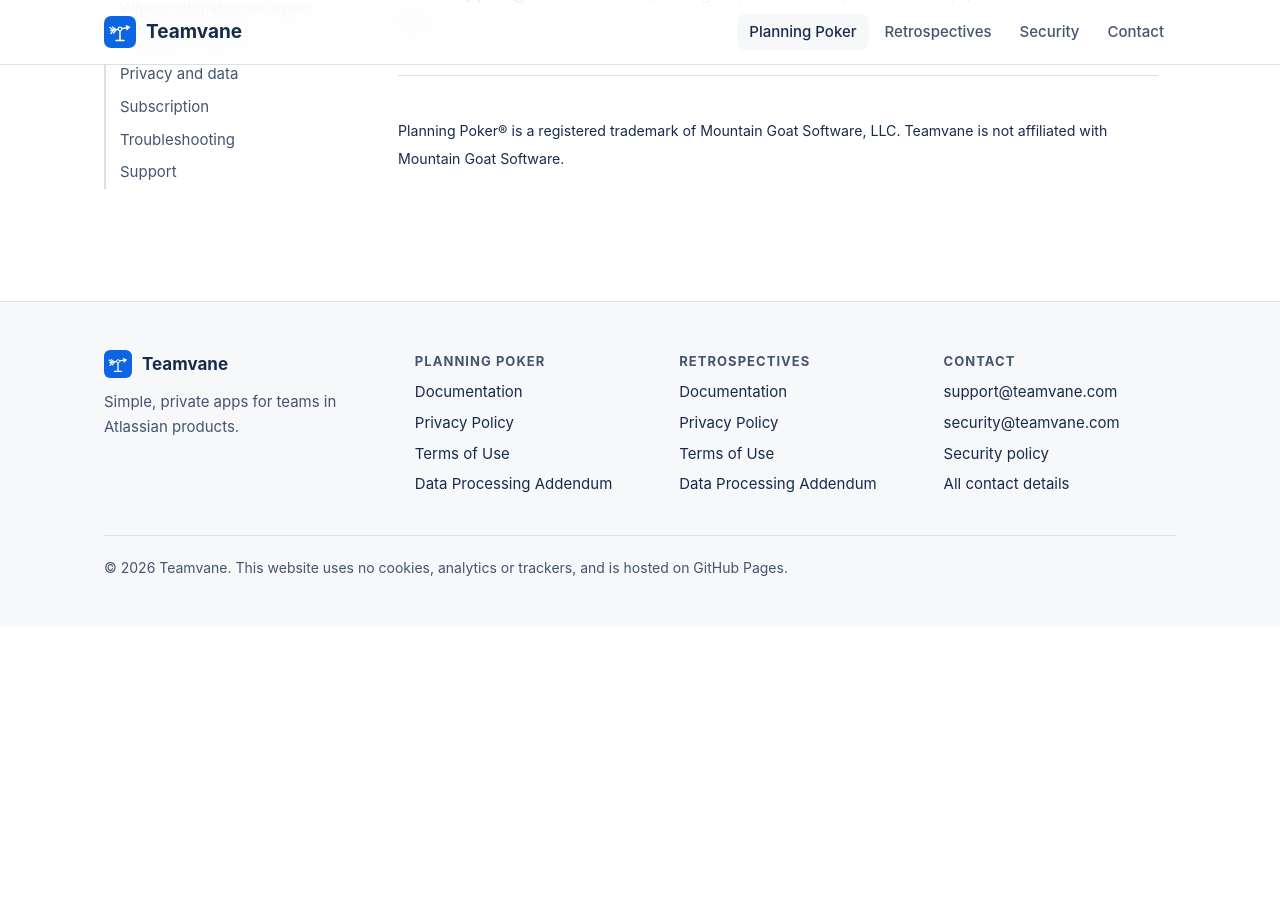
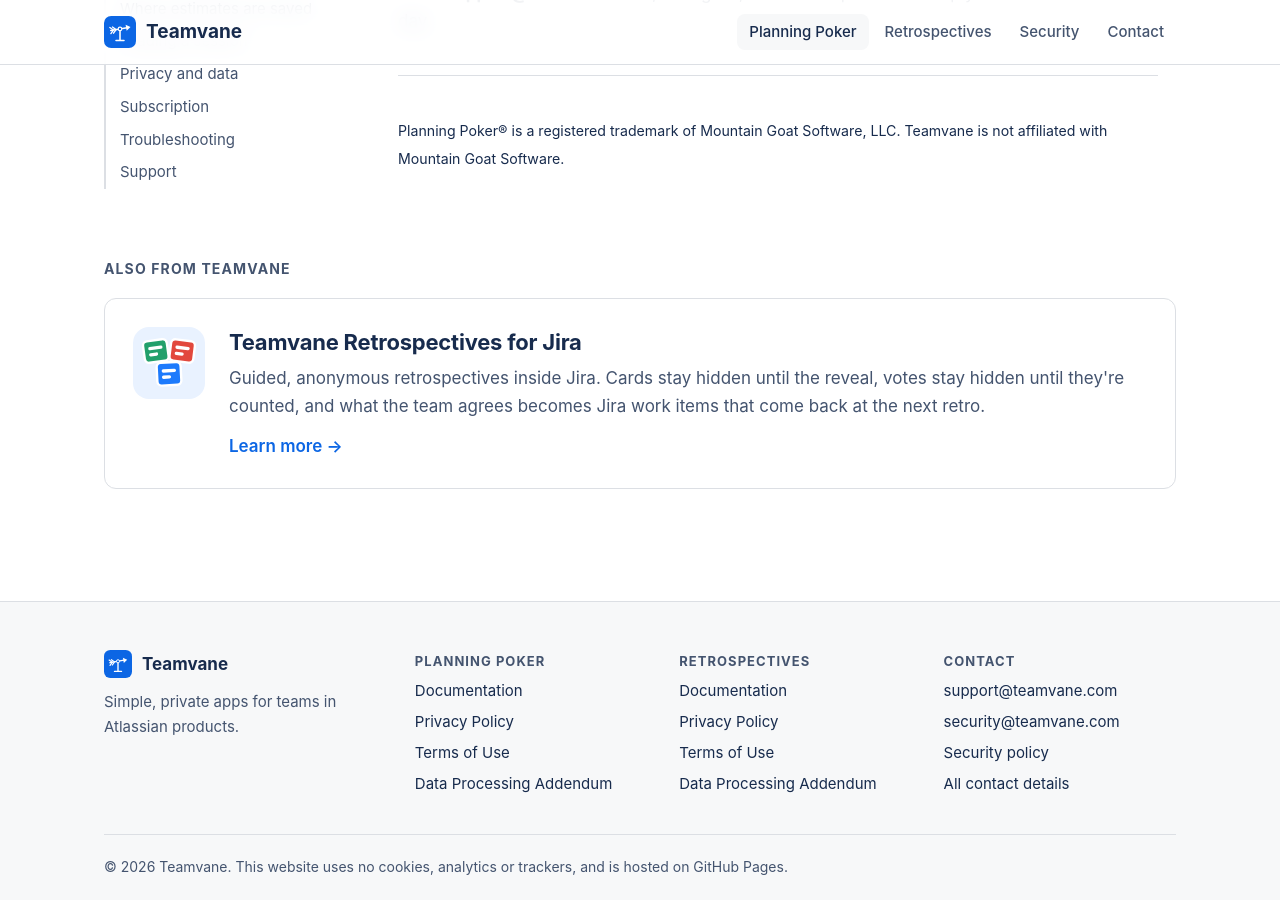
Before and after one commit to teamvane/teamvane.github.io, a Jekyll site: the page built from planning-poker/index.md, in a window 1280 px wide and 900 px high, scrolled down 5506 px. Built offline with Jekyll 4.4.1, drawn with Linux system fonts in a browser that asks for light colours; before the commit the page ends 6133 px from its top, so only the background shows below that.

Commit message:
Point each app page to the other app
Both app pages now end with an "Also from Teamvane" card for the other app,
like the cards on the home page.

Co-Authored-By: Claude Opus 5.5 <noreply@anthropic.com>

```diff
--- a/_layouts/app.html
+++ b/_layouts/app.html
@@ -49,3 +49,17 @@ layout: default
 {{ content }}
   </article>
 </div>
+
+{% if page.related %}
+<section class="container section" aria-label="Also from Teamvane">
+  <h2 class="section-title">Also from Teamvane</h2>
+  <a class="app-card" href="{{ page.related.url }}">
+    <img src="{{ page.related.logo }}" alt="" width="72" height="72">
+    <div>
+      <h3>{{ page.related.name }}</h3>
+      <p>{{ page.related.text }}</p>
+      <span class="link-more">Learn more →</span>
+    </div>
+  </a>
+</section>
+{% endif %}
--- a/planning-poker/index.md
+++ b/planning-poker/index.md
@@ -13,6 +13,11 @@ facts:
   - Free for up to 10 users
   - Runs on Atlassian
   - Your data stays in your site
+related:
+  name: Teamvane Retrospectives for Jira
+  url: /retrospectives/
+  logo: /assets/img/retro-logo.svg
+  text: Guided, anonymous retrospectives inside Jira. Cards stay hidden until the reveal, votes stay hidden until they're counted, and what the team agrees becomes Jira work items that come back at the next retro.
 highlights:
   - title: Votes stay private until the reveal
     text: Nobody sees a card before the reveal. It's enforced on the server, not just hidden on screen. You see who's here, who has voted and who the team is waiting for, and when everyone has voted, the cards turn after a short countdown that anyone can hold.
```
Also changed, not shown: retrospectives/index.md (+5 -0 lines).
